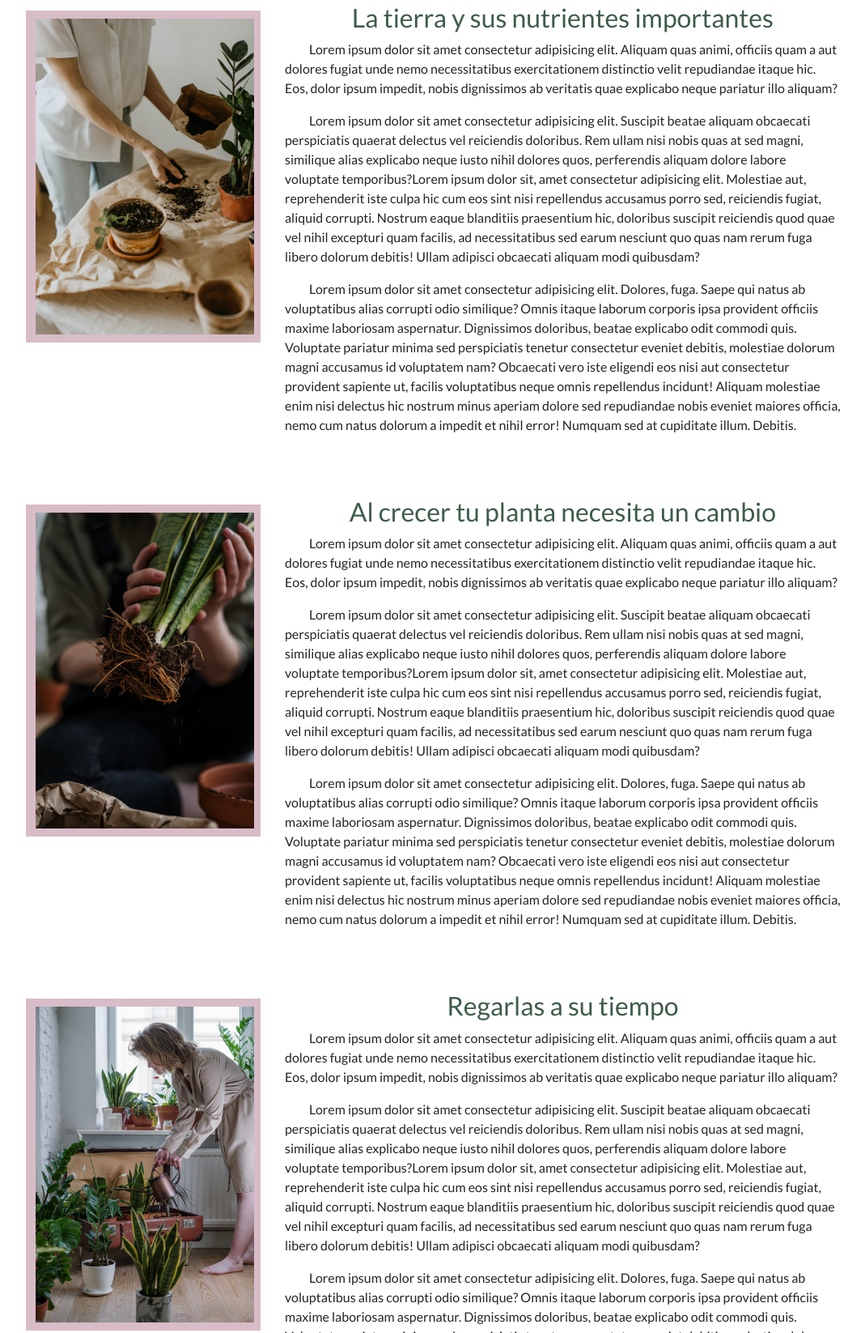
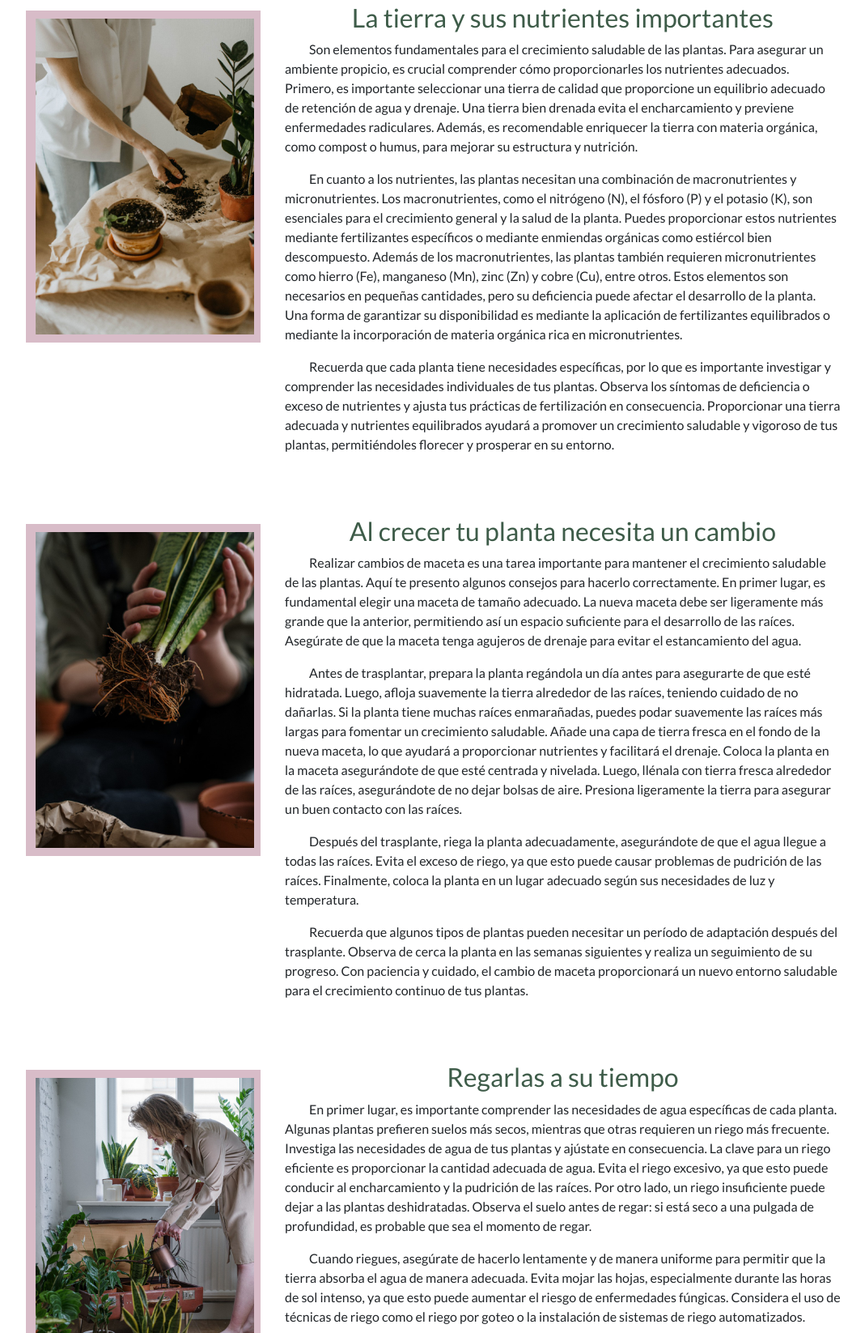
Before and after one commit to Karelisve/Proyectofinal, a website: page pages/care.html in a window 1280 px wide. Shown: the part 231-1877 px from the top of the page at 81% size, without its empty margins (48-1117 px from the left). Drawn offline with nearby package versions, Linux system fonts and the light colour scheme.

Commit message:
correciones hover cards y texto

```diff
--- a/pages/care.html
+++ b/pages/care.html
@@ -50,10 +50,24 @@
                     </div>
                     <div class="col-xs-12 col-sm-8 col-md-12 col-lg-8 col-xxl-8 parrafo-cuidado">
                         <h2>La tierra y sus nutrientes importantes</h2>
-                        <p>Lorem ipsum dolor sit amet consectetur adipisicing elit. Aliquam quas animi, officiis quam a aut dolores fugiat unde nemo necessitatibus exercitationem distinctio velit repudiandae itaque hic. Eos, dolor ipsum impedit, nobis dignissimos ab veritatis quae explicabo neque pariatur illo aliquam?</p>
-                        <p>Lorem ipsum dolor sit amet consectetur adipisicing elit. Suscipit beatae aliquam obcaecati perspiciatis quaerat delectus vel reiciendis doloribus. Rem ullam nisi nobis quas at sed magni, similique alias explicabo neque iusto nihil dolores quos, perferendis aliquam dolore labore voluptate temporibus?Lorem ipsum dolor sit, amet consectetur adipisicing elit. Molestiae aut, reprehenderit iste culpa hic cum eos sint nisi repellendus accusamus porro sed, reiciendis fugiat, aliquid corrupti. Nostrum eaque blanditiis praesentium hic, doloribus suscipit reiciendis quod quae vel nihil excepturi quam facilis, ad necessitatibus sed earum nesciunt quo quas nam rerum fuga libero dolorum debitis! Ullam adipisci obcaecati aliquam modi quibusdam?
+                        <p>Son elementos fundamentales para el crecimiento saludable de las plantas. Para asegurar un ambiente propicio, es
+                            crucial comprender cómo proporcionarles los nutrientes adecuados. Primero, es importante seleccionar una tierra de
+                            calidad que proporcione un equilibrio adecuado de retención de agua y drenaje. Una tierra bien drenada evita el
+                            encharcamiento y previene enfermedades radiculares. Además, es recomendable enriquecer la tierra con materia
+                            orgánica, como compost o humus, para mejorar su estructura y nutrición.</p>
+                        <p>En cuanto a los nutrientes, las plantas necesitan una combinación de macronutrientes y micronutrientes. Los
+                            macronutrientes, como el nitrógeno (N), el fósforo (P) y el potasio (K), son esenciales para el crecimiento general
+                            y la salud de la planta. Puedes proporcionar estos nutrientes mediante fertilizantes específicos o mediante
+                            enmiendas orgánicas como estiércol bien descompuesto.
+                            Además de los macronutrientes, las plantas también requieren micronutrientes como hierro (Fe), manganeso (Mn), zinc
+                            (Zn) y cobre (Cu), entre otros. Estos elementos son necesarios en pequeñas cantidades, pero su deficiencia puede
+                            afectar el desarrollo de la planta. Una forma de garantizar su disponibilidad es mediante la aplicación de
+                            fertilizantes equilibrados o mediante la incorporación de materia orgánica rica en micronutrientes.
                         </p>
-                        <p>Lorem ipsum dolor sit amet consectetur adipisicing elit. Dolores, fuga. Saepe qui natus ab voluptatibus alias corrupti odio similique? Omnis itaque laborum corporis ipsa provident officiis maxime laboriosam aspernatur. Dignissimos doloribus, beatae explicabo odit commodi quis. Voluptate pariatur minima sed perspiciatis tenetur consectetur eveniet debitis, molestiae dolorum magni accusamus id voluptatem nam? Obcaecati vero iste eligendi eos nisi aut consectetur provident sapiente ut, facilis voluptatibus neque omnis repellendus incidunt! Aliquam molestiae enim nisi delectus hic nostrum minus aperiam dolore sed repudiandae nobis eveniet maiores officia, nemo cum natus dolorum a impedit et nihil error! Numquam sed at cupiditate illum. Debitis.
+                        <p>Recuerda que cada planta tiene necesidades específicas, por lo que es importante investigar y comprender las
+                            necesidades individuales de tus plantas. Observa los síntomas de deficiencia o exceso de nutrientes y ajusta tus
+                            prácticas de fertilización en consecuencia. Proporcionar una tierra adecuada y nutrientes equilibrados ayudará a
+                            promover un crecimiento saludable y vigoroso de tus plantas, permitiéndoles florecer y prosperar en su entorno.
                         </p>
                     </div>
                     <div class="imagen-cuidado col-xs-12 col-sm-4 col-md-12 col-lg-4 col-xxl-4">
@@ -61,10 +75,27 @@
                     </div>
                     <div class="col-xs-12 col-sm-8 col-md-12 col-lg-8 col-xxl-8 parrafo-cuidado">
                         <h2>Al crecer tu planta necesita un cambio</h2>
-                        <p>Lorem ipsum dolor sit amet consectetur adipisicing elit. Aliquam quas animi, officiis quam a aut dolores fugiat unde nemo necessitatibus exercitationem distinctio velit repudiandae itaque hic. Eos, dolor ipsum impedit, nobis dignissimos ab veritatis quae explicabo neque pariatur illo aliquam?</p>
-                        <p>Lorem ipsum dolor sit amet consectetur adipisicing elit. Suscipit beatae aliquam obcaecati perspiciatis quaerat delectus vel reiciendis doloribus. Rem ullam nisi nobis quas at sed magni, similique alias explicabo neque iusto nihil dolores quos, perferendis aliquam dolore labore voluptate temporibus?Lorem ipsum dolor sit, amet consectetur adipisicing elit. Molestiae aut, reprehenderit iste culpa hic cum eos sint nisi repellendus accusamus porro sed, reiciendis fugiat, aliquid corrupti. Nostrum eaque blanditiis praesentium hic, doloribus suscipit reiciendis quod quae vel nihil excepturi quam facilis, ad necessitatibus sed earum nesciunt quo quas nam rerum fuga libero dolorum debitis! Ullam adipisci obcaecati aliquam modi quibusdam?
+                        <p>Realizar cambios de maceta es una tarea importante para mantener el crecimiento saludable de las plantas. Aquí te
+                            presento algunos consejos para hacerlo correctamente. En primer lugar, es fundamental elegir una maceta de tamaño
+                            adecuado. La nueva maceta debe ser ligeramente más grande que la anterior, permitiendo así un espacio suficiente
+                            para el desarrollo de las raíces. Asegúrate de que la maceta tenga agujeros de drenaje para evitar el estancamiento
+                            del agua.
                         </p>
-                        <p>Lorem ipsum dolor sit amet consectetur adipisicing elit. Dolores, fuga. Saepe qui natus ab voluptatibus alias corrupti odio similique? Omnis itaque laborum corporis ipsa provident officiis maxime laboriosam aspernatur. Dignissimos doloribus, beatae explicabo odit commodi quis. Voluptate pariatur minima sed perspiciatis tenetur consectetur eveniet debitis, molestiae dolorum magni accusamus id voluptatem nam? Obcaecati vero iste eligendi eos nisi aut consectetur provident sapiente ut, facilis voluptatibus neque omnis repellendus incidunt! Aliquam molestiae enim nisi delectus hic nostrum minus aperiam dolore sed repudiandae nobis eveniet maiores officia, nemo cum natus dolorum a impedit et nihil error! Numquam sed at cupiditate illum. Debitis.
+                        <p>Antes de trasplantar, prepara la planta regándola un día antes para asegurarte de que esté hidratada. Luego, afloja
+                            suavemente la tierra alrededor de las raíces, teniendo cuidado de no dañarlas. Si la planta tiene muchas raíces
+                            enmarañadas, puedes podar suavemente las raíces más largas para fomentar un crecimiento saludable. Añade una capa de
+                            tierra fresca en el fondo de la nueva maceta, lo que ayudará a proporcionar nutrientes y facilitará el drenaje.
+                            Coloca la planta en la maceta asegurándote de que esté centrada y nivelada. Luego, llénala con tierra fresca
+                            alrededor de las raíces, asegurándote de no dejar bolsas de aire. Presiona ligeramente la tierra para asegurar un
+                            buen contacto con las raíces.
+                        </p>
+                        <p>Después del trasplante, riega la planta adecuadamente, asegurándote de que el agua llegue a todas las raíces. Evita
+                            el exceso de riego, ya que esto puede causar problemas de pudrición de las raíces. Finalmente, coloca la planta en
+                            un lugar adecuado según sus necesidades de luz y temperatura.
+                        </p>
+                        <p>Recuerda que algunos tipos de plantas pueden necesitar un período de adaptación después del trasplante. Observa de
+                            cerca la planta en las semanas siguientes y realiza un seguimiento de su progreso. Con paciencia y cuidado, el
+                            cambio de maceta proporcionará un nuevo entorno saludable para el crecimiento continuo de tus plantas.
                         </p>
                     </div>
                     <div class="imagen-cuidado col-xs-12 col-sm-4 col-md-12 col-lg-4 col-xxl-4">
@@ -72,10 +103,25 @@
                     </div>
                     <div class="col-xs-12 col-sm-8 col-md-12 col-lg-8 col-xxl-8 parrafo-cuidado">
                         <h2>Regarlas a su tiempo</h2>
-                        <p>Lorem ipsum dolor sit amet consectetur adipisicing elit. Aliquam quas animi, officiis quam a aut dolores fugiat unde nemo necessitatibus exercitationem distinctio velit repudiandae itaque hic. Eos, dolor ipsum impedit, nobis dignissimos ab veritatis quae explicabo neque pariatur illo aliquam?</p>
-                        <p>Lorem ipsum dolor sit amet consectetur adipisicing elit. Suscipit beatae aliquam obcaecati perspiciatis quaerat delectus vel reiciendis doloribus. Rem ullam nisi nobis quas at sed magni, similique alias explicabo neque iusto nihil dolores quos, perferendis aliquam dolore labore voluptate temporibus?Lorem ipsum dolor sit, amet consectetur adipisicing elit. Molestiae aut, reprehenderit iste culpa hic cum eos sint nisi repellendus accusamus porro sed, reiciendis fugiat, aliquid corrupti. Nostrum eaque blanditiis praesentium hic, doloribus suscipit reiciendis quod quae vel nihil excepturi quam facilis, ad necessitatibus sed earum nesciunt quo quas nam rerum fuga libero dolorum debitis! Ullam adipisci obcaecati aliquam modi quibusdam?
+                        <p>En primer lugar, es importante comprender las necesidades de agua específicas de cada planta. Algunas plantas
+                            prefieren suelos más secos, mientras que otras requieren un riego más frecuente. Investiga las necesidades de agua
+                            de tus plantas y ajústate en consecuencia. La clave para un riego eficiente es proporcionar la cantidad adecuada de
+                            agua. Evita el riego excesivo, ya que esto puede conducir al encharcamiento y la pudrición de las raíces. Por otro
+                            lado, un riego insuficiente puede dejar a las plantas deshidratadas. Observa el suelo antes de regar: si está seco a
+                            una pulgada de profundidad, es probable que sea el momento de regar.</p>
+                        <p>Cuando riegues, asegúrate de hacerlo lentamente y de manera uniforme para permitir que la tierra absorba el agua de
+                            manera adecuada. Evita mojar las hojas, especialmente durante las horas de sol intenso, ya que esto puede aumentar
+                            el riesgo de enfermedades fúngicas. Considera el uso de técnicas de riego como el riego por goteo o la instalación
+                            de sistemas de riego automatizados.
                         </p>
-                        <p>Lorem ipsum dolor sit amet consectetur adipisicing elit. Dolores, fuga. Saepe qui natus ab voluptatibus alias corrupti odio similique? Omnis itaque laborum corporis ipsa provident officiis maxime laboriosam aspernatur. Dignissimos doloribus, beatae explicabo odit commodi quis. Voluptate pariatur minima sed perspiciatis tenetur consectetur eveniet debitis, molestiae dolorum magni accusamus id voluptatem nam? Obcaecati vero iste eligendi eos nisi aut consectetur provident sapiente ut, facilis voluptatibus neque omnis repellendus incidunt! Aliquam molestiae enim nisi delectus hic nostrum minus aperiam dolore sed repudiandae nobis eveniet maiores officia, nemo cum natus dolorum a impedit et nihil error! Numquam sed at cupiditate illum. Debitis.
+                        <p>Estos métodos pueden ayudar a proporcionar un suministro constante de agua y asegurar que cada planta reciba la
+                            cantidad necesaria.Además, ten en cuenta las condiciones ambientales, como la temporada y la temperatura, ya que
+                            afectan la frecuencia de riego. En períodos de clima más cálido, es posible que las plantas necesiten riegos más
+                            frecuentes.
+                        </p>
+                        <p>Recuerda siempre observar tus plantas de cerca y ajustar tus prácticas de riego según sea necesario. Presta atención
+                            a los signos de sobrehidratación o deshidratación, como hojas marchitas o amarillentas. Un riego adecuado mantendrá
+                            a tus plantas saludables y felices, promoviendo su crecimiento óptimo.
                         </p>
                     </div>
                 </article>
--- a/scss/_about.scss
+++ b/scss/_about.scss
@@ -5,10 +5,12 @@ main {
             .video {
                 display: flex;
                 justify-content: center;
+                width: 4250px;
+                height: 350px;
                 video {
                     align-items: center;
-                    width: 850px;
-                    height: 450px;
+                    width: 4050px;
+                    height: 350px;
                 }
             }
             .about-content{
--- a/scss/_cards.scss
+++ b/scss/_cards.scss
@@ -16,7 +16,7 @@ main {
                 margin-top: 20px;
                 background-color: $color-bg-1;
                 img {
-                    width: 295px;
+                    width: 296px;
                     height: 350px;
                 }
                 h2 {
@@ -39,6 +39,7 @@ main {
                 &:hover {
                     transform: translateY(-10px);
                     box-shadow: map-get($shadow, hover-cards);
+                    transition: 0.5s;
                 }
             }
             .card-link {
```
Also changed, not shown: css/styles.css, 1 other file.
